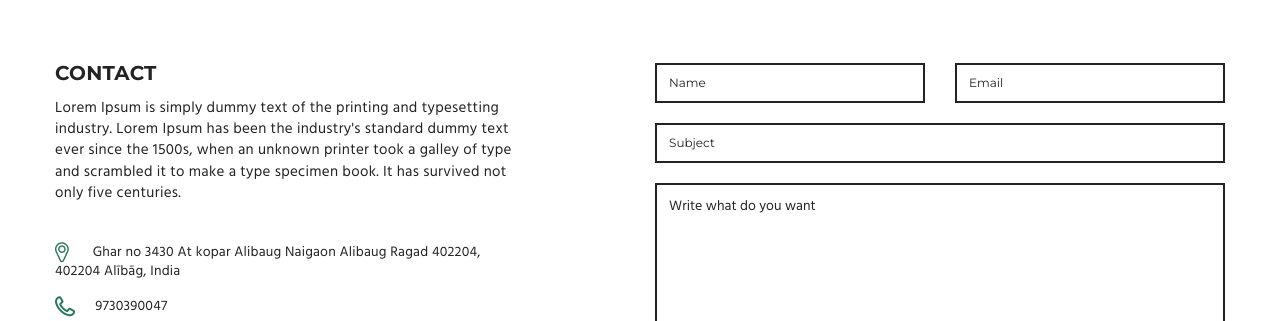
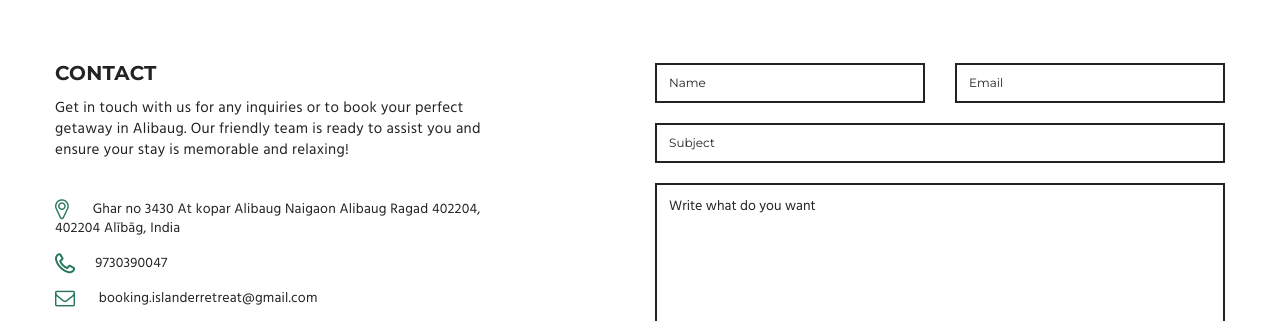
Before and after one commit to khushi30hm/island-retreat-main-main, a plain HTML site: page contact.html in a window 1280 px wide. Shown: the part 342-663 px from the top of the page. Drawn offline with Linux system fonts and the light colour scheme; some packages are replaced by stand-ins of ours.

Commit message:
updated the contact section

```diff
--- a/contact.html
+++ b/contact.html
@@ -110,7 +110,8 @@
                         <span><i class="lotus-icon-location"></i><a style="color: #fff;"
                                 href="https://www.google.com/maps/place/18%C2%B037'00.3%22N+72%C2%B054'33.1%22E/@18.6167348,72.906613,17z/data=!3m1!4b1!4m4!3m3!8m2!3d18.6167348!4d72.9091879?entry=ttu&g_ep=EgoyMDI0MDkyOS4wIKXMDSoASAFQAw%3D%3D"
                                 target="_blank">Ghar no 3430 At kopar Alibaug Naigaon Alibaug Ragad 402204</a></span>
-                        <span><i class="lotus-icon-phone"></i><a style="color: #fff;" href="tel:+919730390047">9730390047
+                        <span><i class="lotus-icon-phone"></i><a style="color: #fff;"
+                                href="tel:+919730390047">9730390047
                             </a></span>
                     </div>
                     <div class="header_right float-right">
@@ -200,10 +201,9 @@
 
                             <div class="text">
                                 <h2>Contact</h2>
-                                <p>Lorem Ipsum is simply dummy text of the printing and typesetting industry. Lorem
-                                    Ipsum has been the industry's standard dummy text ever since the 1500s, when an
-                                    unknown printer took a galley of type and scrambled it to make a type specimen book.
-                                    It has survived not only five centuries.</p>
+                                <p>Get in touch with us for any inquiries or to book your perfect getaway in Alibaug.
+                                    Our friendly team is ready to assist you and ensure your stay is memorable and
+                                    relaxing!</p>
                                 <ul>
                                     <li><i class="icon lotus-icon-location"></i> <a style="cursor: pointer;"
                                             href="https://www.google.com/maps/place/18%C2%B037'00.3%22N+72%C2%B054'33.1%22E/@18.6167348,72.906613,17z/data=!3m1!4b1!4m4!3m3!8m2!3d18.6167348!4d72.9091879?entry=ttu&g_ep=EgoyMDI0MDkyOS4wIKXMDSoASAFQAw%3D%3D"
```
Also changed, not shown: attractions.html (+2 -1 lines).
